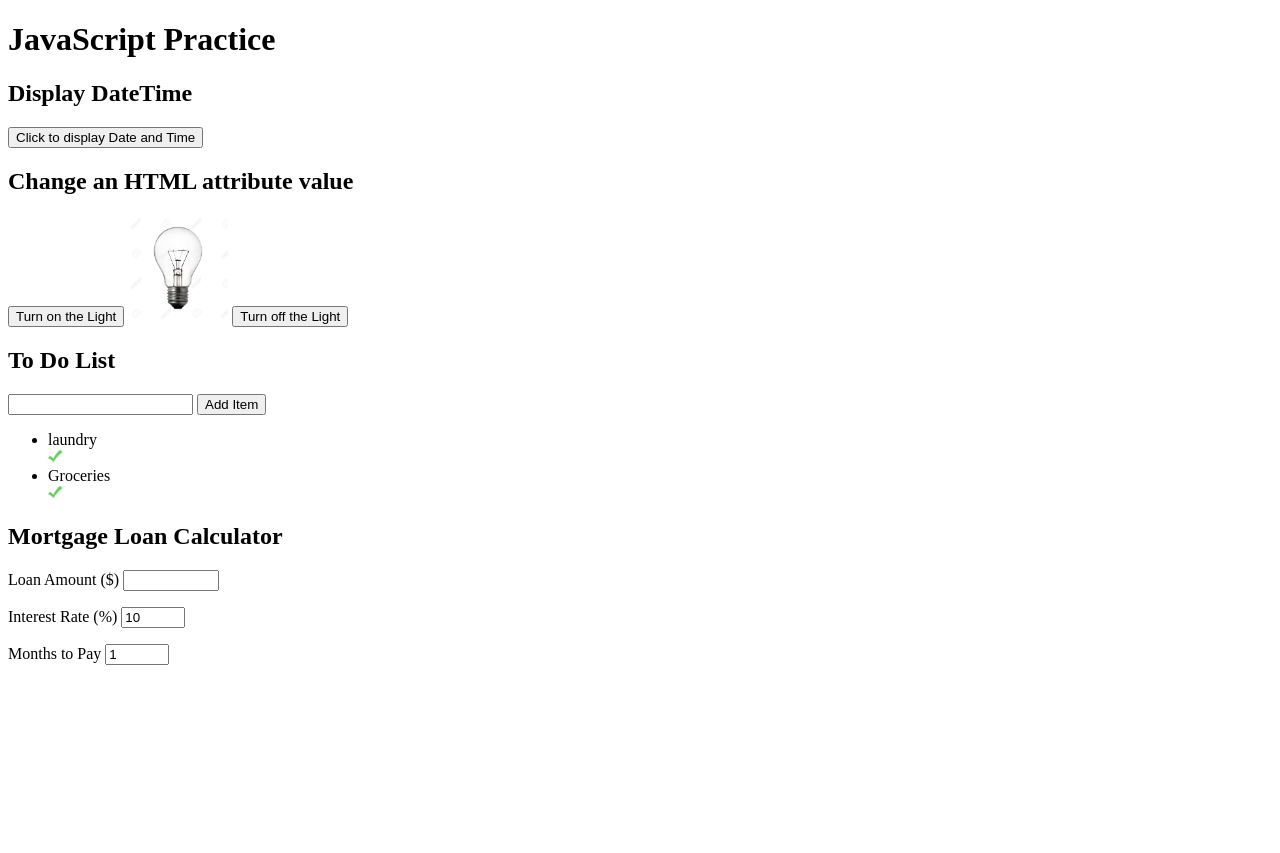
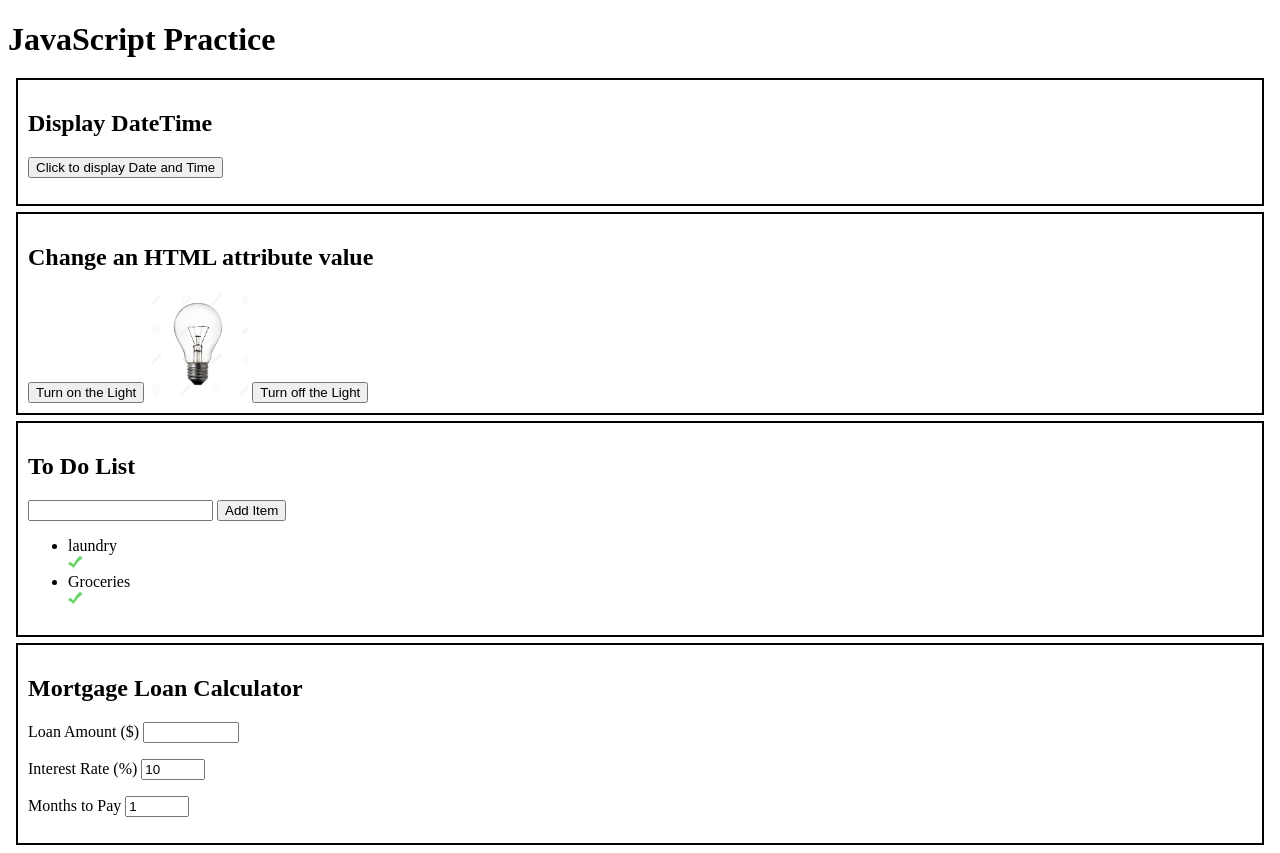
Before and after one commit to Kamernepti/JS_Projects, a Django app: page / in a window 1280 px wide. Before the commit the page ends 665 px from the top, so only its background shows below. Run offline with Django 3.2, Linux system fonts and the light colour scheme; data comes from the database, SQL or seed files in the repository.

Commit message:
added css files and gitignore file

```diff
--- /dev/null
+++ b/js_app1/static/css/index.css
@@ -0,0 +1,6 @@
+#wrapper > div {
+    outline: 2px solid black;
+    padding: 10px;
+    margin: 10px;
+    display: flexbox;
+}
--- a/js_app1/templates/index.html
+++ b/js_app1/templates/index.html
@@ -4,6 +4,7 @@
     {% load static %}
     <script src="https://ajax.googleapis.com/ajax/libs/jquery/3.3.1/jquery.min.js"></script>
     <script src="{% static 'script/sandbox.js' %}"></script>
+    <link rel="stylesheet" href="{% static 'css/index.css' %}">
     <meta charset="UTF-8">
     <meta name="viewport" content="width=device-width, initial-scale=1.0">
     <title>Document</title>
--- a/jsbs_prac/settings.py
+++ b/jsbs_prac/settings.py
@@ -9,7 +9,7 @@ https://docs.djangoproject.com/en/3.1/topics/settings/
 For the full list of settings and their values, see
 https://docs.djangoproject.com/en/3.1/ref/settings/
 """
-
+from my_secrets import *
 from pathlib import Path
 
 # Build paths inside the project like this: BASE_DIR / 'subdir'.
@@ -20,7 +20,7 @@ BASE_DIR = Path(__file__).resolve().parent.parent
 # See https://docs.djangoproject.com/en/3.1/howto/deployment/checklist/
 
 # SECURITY WARNING: keep the secret key used in production secret!
-SECRET_KEY = 'zi0a5_&)ne843y0%y6c!2$b4q$_wf7b1m(_)@_!rd%or$0ko_('
+
 
 # SECURITY WARNING: don't run with debug turned on in production!
 DEBUG = True
```
